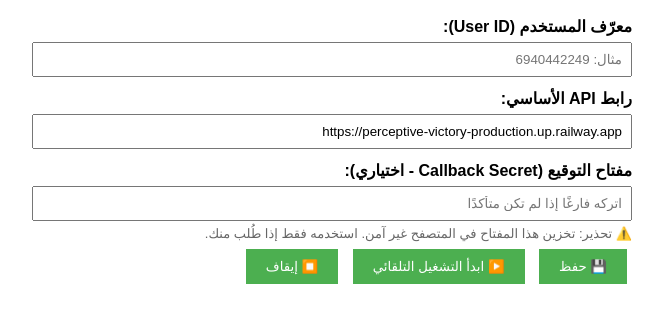
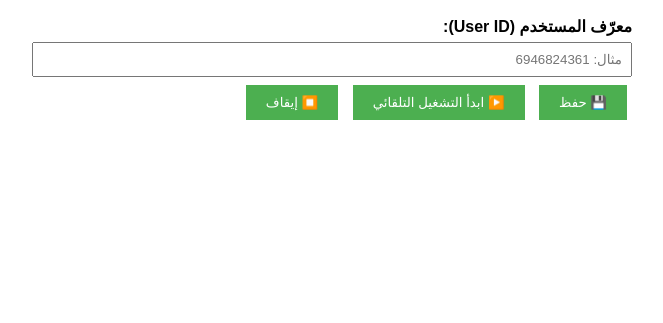
Before and after one commit to lonardo123/test, a browser extension: page options.html in a window 1280 px wide. Shown: the part 71-394 px from the top of the page, without its empty margins (308-971 px from the left). Drawn offline with Linux system fonts and the light colour scheme.

Commit message:
Update options.html

```diff
--- a/options.html
+++ b/options.html
@@ -15,14 +15,7 @@
 <body>
   <h2>⚙️ إعدادات TasksRewardBot</h2>
   <label>معرّف المستخدم (User ID):</label>
-  <input id="userId" type="text" placeholder="مثال: 6940442249">
-
-  <label>رابط API الأساسي:</label>
-  <input id="apiBaseUrl" type="text" value="https://perceptive-victory-production.up.railway.app">
-
-  <label>مفتاح التوقيع (Callback Secret - اختياري):</label>
-  <input id="callbackSecret" type="password" placeholder="اتركه فارغًا إذا لم تكن متأكدًا">
-  <div class="note">⚠️ تحذير: تخزين هذا المفتاح في المتصفح غير آمن. استخدمه فقط إذا طُلب منك.</div>
+  <input id="userId" type="text" placeholder="مثال: 6946824361">
 
   <div>
     <button id="save">💾 حفظ</button>
```
